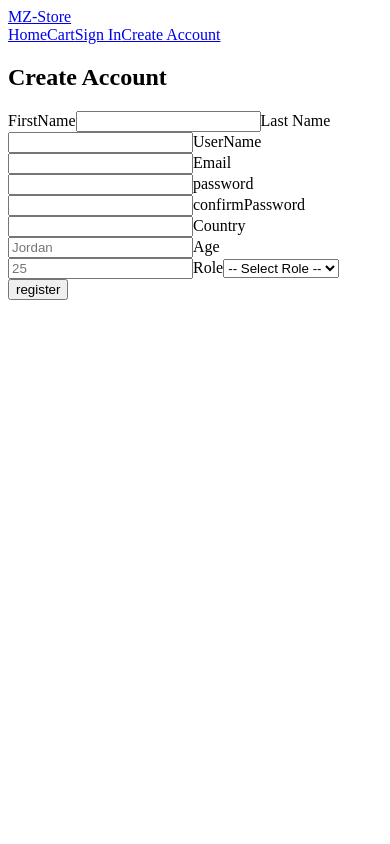
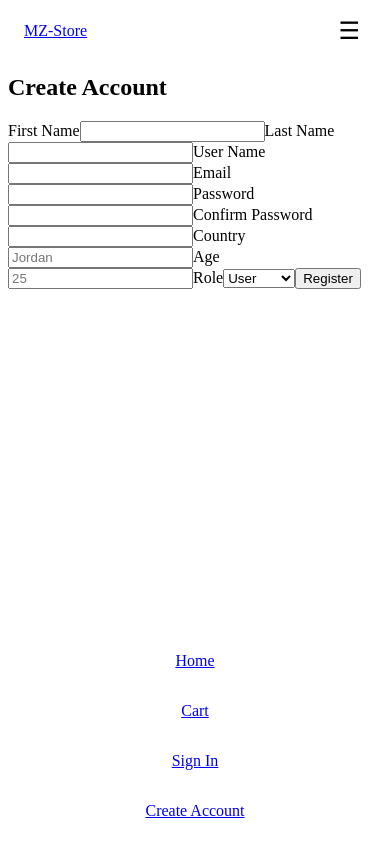
Before and after one commit to C14-MohmadZiad/MERAKI_Academy_Project_4, a React (Vite) app in the folder frontend/: page /register in a window 390 px wide. Built offline with nearby package versions, Linux system fonts and the light colour scheme.

Commit message:
Add role and edit permmisions

```diff
--- a/frontend/src/App.jsx
+++ b/frontend/src/App.jsx
@@ -1,16 +1,17 @@
+// frontend/src/App.jsx
 import React from "react";
 import { Routes, Route } from "react-router-dom";
 import Navbar from "./components/Navbar";
 import Home from "./pages/Home";
-import ProductCard from "./components/ProductCard";
 import ProductDetail from "./pages/ProductDetail";
 import Cart from "./pages/Cart";
+import Checkout from "./pages/Checkout";
+import AddProduct from "./pages/AddProduct";
 import Login from "./pages/Login";
 import Register from "./pages/Register";
+import RequestProvider from "./pages/RequestProvider";
 import NotFound from "./pages/NotFound";
 import ProtectedRoute from "./components/ProtectedRoute";
-import Checkout from "./pages/Checkout";
-import AddProduct from "./pages/AddProduct";
 
 import "./App.css";
 
@@ -20,17 +21,18 @@ const App = () => {
       <Navbar />
       <main>
         <Routes>
+          {/* — Public routes — */}
           <Route path="/" element={<Home />} />
           <Route path="/product/:id" element={<ProductDetail />} />
-          <Route path="/cart" element={<Cart />} />
-          {/* ِAuth routes */}
           <Route path="/login" element={<Login />} />
           <Route path="/register" element={<Register />} />
-          {/* Provider  add product*/}
-          <Route path="/add-product" element={<AddProduct />} />
-          {/* Protecte routes */}
+
+          {/* — Provider signup continuation (public) — */}
+          <Route path="/request-provider" element={<RequestProvider />} />
+
+          {/* — Authenticated routes — */}
           <Route
-            path="cart"
+            path="/cart"
             element={
               <ProtectedRoute>
                 <Cart />
@@ -46,7 +48,17 @@ const App = () => {
             }
           />
 
-          {/* unmatched routes */}
+          {/* — Provider-only route — */}
+          <Route
+            path="/add-product"
+            element={
+              <ProtectedRoute allowedRoles={["provider"]}>
+                <AddProduct />
+              </ProtectedRoute>
+            }
+          />
+
+          {/* — Catch-all — */}
           <Route path="*" element={<NotFound />} />
         </Routes>
       </main>
--- a/frontend/src/components/Navbar/index.jsx
+++ b/frontend/src/components/Navbar/index.jsx
@@ -1,41 +1,51 @@
-import React, { useContext } from "react";
-import { Link } from "react-router-dom";
+import React, { useContext, useState } from "react";
+import { Link, useNavigate } from "react-router-dom";
 import { AuthContext } from "../../context/AuthContext";
 
 import "./style.css";
 const Navbar = () => {
-    const { isLoggedIn, logoutUser,user}  = useContext(AuthContext)
-    console.log("USER", user);
+  const { isLoggedIn, logoutUser, user } = useContext(AuthContext);
+  const [menuOpen, setMenuOpen] = useState(false);
+  const navigate = useNavigate();
+
+  const handleLogout = () => {
+    logoutUser();
+    navigate("/login");
+  };
 
   return (
-
-    <nav>
-      <div>
+    <nav className="navbar">
+      <div className="navbar__brand">
         <Link to="/">MZ-Store</Link>
       </div>
-      <div>
+
+      <button
+        className="navbar__toggle"
+        onClick={() => setMenuOpen((open) => !open)}
+      >
+        ☰
+      </button>
+
+      <div className={`navbar__links ${menuOpen ? "open" : ""}`}>
         <Link to="/">Home</Link>
         <Link to="/cart">Cart</Link>
+
         {user?.role === "provider" && (
           <Link to="/add-product">Add Product</Link>
-
-        )}
-        {isLoggedIn?(
-
-
- <button onClick={logoutUser}>LogOut</button>
-        ) : (
-            <>
-        <Link to="/login">Sign In</Link>
-        <Link to="/register">Create Account</Link>
-        </>
-
         )}
 
+        {isLoggedIn ? (
+          <button className="navbar__btn" onClick={handleLogout}>
+            LogOut
+          </button>
+        ) : (
+          <>
+            <Link to="/login">Sign In</Link>
+            <Link to="/register">Create Account</Link>
+          </>
+        )}
       </div>
-
     </nav>
-
   );
 };
 
--- a/frontend/src/components/Navbar/style.css
+++ b/frontend/src/components/Navbar/style.css
@@ -0,0 +1,55 @@
+.navbar {
+    display: flex;
+    align-items: center;
+    justify-content: space-between;
+    padding: 0.5rem 1rem;
+  }
+
+  .navbar__toggle {
+    display: none;
+    font-size: 1.5rem;
+    background: none;
+    border: none;
+    cursor: pointer;
+  }
+
+  .navbar__links {
+    display: flex;
+    gap: 1rem;
+    align-items: center;
+  }
+
+  .navbar__btn {
+    background: none;
+    border: none;
+    cursor: pointer;
+  }
+
+  @media (max-width: 768px) {
+    .navbar__toggle {
+      display: block;
+    }
+
+    .navbar__links {
+      position: absolute;
+      top: 100%;
+      left: 0;
+      width: 100%;
+      flex-direction: column;
+      background: #fff;
+      transform: translateY(-100%);
+      transition: transform 0.3s ease;
+      padding: 1rem 0;
+    }
+
+    .navbar__links.open {
+      transform: translateY(0);
+    }
+
+    .navbar__links a,
+    .navbar__links .navbar__btn {
+      padding: 0.5rem 1rem;
+      width: 100%;
+      text-align: center;
+    }
+  }
--- a/frontend/src/components/ProtectedRoute.jsx
+++ b/frontend/src/components/ProtectedRoute.jsx
@@ -1,15 +1,26 @@
+// src/components/ProtectedRoute.jsx
 import React, { useContext } from "react";
 import { Navigate, useLocation } from "react-router-dom";
 import { AuthContext } from "../context/AuthContext";
 
-export default function ProtectedRouter({ children }) {
-  const { isLoggedIn } = useContext(AuthContext);
-
+const ProtectedRoute = ({ children, allowedRoles }) => {
+  const { isLoggedIn, user } = useContext(AuthContext);
   const location = useLocation();
 
+  // if you are not login
   if (!isLoggedIn) {
     return <Navigate to="/login" state={{ from: location }} replace />;
   }
 
+  if (
+    Array.isArray(allowedRoles) &&
+    allowedRoles.length > 0 &&
+    !allowedRoles.includes(user.role)
+  ) {
+    return <Navigate to="/" replace />;
+  }
+
   return children;
-}
+};
+
+export default ProtectedRoute;
--- a/frontend/src/pages/NotFound/index.jsx
+++ b/frontend/src/pages/NotFound/index.jsx
@@ -1,13 +1,13 @@
 import React from "react";
-import "./style.css"
+import "./style.css";
 
-const NotFound = () =>{
-<div>
-<h2>404 - Page Not Found</h2>
-<P>The page Is not found</P>
+const NotFound = () => {
+  return (
+    <div className="not-found">
+      <h2>404 - Page Not Found</h2>
+      <p>The page you are looking for does not exist.</p>
+    </div>
+  );
+};
 
-</div>
-
-
-}
-export default NotFound
+export default NotFound;
--- a/frontend/src/pages/Register/index.jsx
+++ b/frontend/src/pages/Register/index.jsx
@@ -6,11 +6,11 @@ import "./style.css";
 
 const Register = () => {
   const { loginUser } = useContext(AuthContext);
-  const [role, setRole] = useState("");
+  const [role, setRole] = useState("user");
+  const [firstName, setFirstName] = useState("");
+  const [lastName, setLastName] = useState("");
   const [username, setUsername] = useState("");
   const [email, setEmail] = useState("");
-  const [firstName, setFirstName] = useState("");
-  const [lastName, setLastName] = useState("");
   const [pass, setPass] = useState("");
   const [confirm, setConf] = useState("");
   const [country, setCountry] = useState("");
@@ -21,6 +21,8 @@ const Register = () => {
 
   const handleSubmit = async (e) => {
     e.preventDefault();
+    setError("");
+
     if (pass !== confirm) {
       setError("Confirm password does not match");
       return;
@@ -29,38 +31,43 @@ const Register = () => {
       setError("Please enter Age And Country");
       return;
     }
+
     setLoading(true);
-    setError("");
-
     try {
       const res = await api.post("/auth/register", {
-        username,
         firstName,
         lastName,
+        username,
         email,
         password: pass,
         country,
         age: Number(age),
-        role,
+        role: "user",
       });
-      //if register success save token and change status
+
+      console.log("Register response:", res.data);
       loginUser(res.data.token);
-      //redirect
+
+      if (role === "provider") {
+        navigate("/request-provider");
+      } else {
         navigate("/");
+      }
     } catch (err) {
       setError(err.response?.data?.message || err.message);
     } finally {
       setLoading(false);
     }
   };
+
   return (
-    <div>
+    <div className="register-page">
       <h2>Create Account</h2>
-      {error && <p>{error}</p>}
+      {error && <p className="error">{error}</p>}
 
       <form onSubmit={handleSubmit}>
         <label>
-          FirstName
+          First Name
           <input
             type="text"
             value={firstName}
@@ -78,7 +85,7 @@ const Register = () => {
           />
         </label>
         <label>
-          UserName
+          User Name
           <input
             type="text"
             value={username}
@@ -96,7 +103,7 @@ const Register = () => {
           />
         </label>
         <label>
-          password
+          Password
           <input
             type="password"
             value={pass}
@@ -105,7 +112,7 @@ const Register = () => {
           />
         </label>
         <label>
-          confirmPassword
+          Confirm Password
           <input
             type="password"
             value={confirm}
@@ -123,7 +130,6 @@ const Register = () => {
             required
           />
         </label>
-
         <label>
           Age
           <input
@@ -134,22 +140,16 @@ const Register = () => {
             placeholder="25"
             required
           />
+        </label>
         <label>
           Role
-            <select
-              value={role}
-              onChange={(e) => setRole(e.target.value)}
-              required
-            >
-              <option value="">-- Select Role --</option>
+          <select value={role} onChange={(e) => setRole(e.target.value)}>
             <option value="user">User</option>
             <option value="provider">Provider</option>
           </select>
         </label>
-        </label>
-
         <button type="submit" disabled={loading}>
-          {loading ? "Registering" : "register"}
+          {loading ? "Registering…" : "Register"}
         </button>
       </form>
     </div>
--- /dev/null
+++ b/frontend/src/pages/RequestProvider/index.jsx
@@ -0,0 +1,70 @@
+import React, { useState } from "react";
+import { useLocation, useNavigate } from "react-router-dom";
+import api from "../../services/api";
+
+export default function RequestProvider() {
+  const { state } = useLocation();
+  const userId = state?.userId || null;
+  const navigate = useNavigate();
+
+  const [storeName, setStoreName] = useState("");
+  const [storeDescription, setStoreDescription] = useState("");
+  const [loading, setLoading] = useState(false);
+
+  const handleRequest = async () => {
+    if (!userId) {
+      alert("User ID not received. Please register again");
+      return;
+    }
+    if (!storeName.trim() || !storeDescription.trim()) {
+      alert("Please fill in all fields.");
+      return;
+    }
+
+    setLoading(true);
+    try {
+      await api.post("/users/request-provider", {
+        userId,
+        storeName,
+        storeDescription,
+      });
+
+      alert("Your upgrade request has been processed.");
+      navigate("/login");
+    } catch (err) {
+      console.error(err);
+      alert("Failed to send upgrade request.");
+    } finally {
+      setLoading(false);
+    }
+  };
+
+  return (
+    <div style={{ maxWidth: 400, margin: "2rem auto" }}>
+      <h2>Request Provider Access</h2>
+
+      <label>
+        Store Name
+        <input
+          type="text"
+          value={storeName}
+          onChange={(e) => setStoreName(e.target.value)}
+          placeholder="Enter your store name"
+        />
+      </label>
+
+      <label>
+        Description
+        <textarea
+          value={storeDescription}
+          onChange={(e) => setStoreDescription(e.target.value)}
+          placeholder="Describe your store"
+        />
+      </label>
+
+      <button onClick={handleRequest} disabled={loading}>
+        {loading ? "Sending..." : "Submit Request"}
+      </button>
+    </div>
+  );
+}
```
Also changed, not shown: frontend/src/components/Button/index.jsx (+24 -0 lines), frontend/src/pages/AdminRequests/index.jsx (added), frontend/src/pages/AdminRequests/style.css (added), frontend/src/pages/RequestProvider/style.css (added), 2 other files (tests, documents, lock files or other folders). Lines whose indentation alone changed are shown as unchanged.
